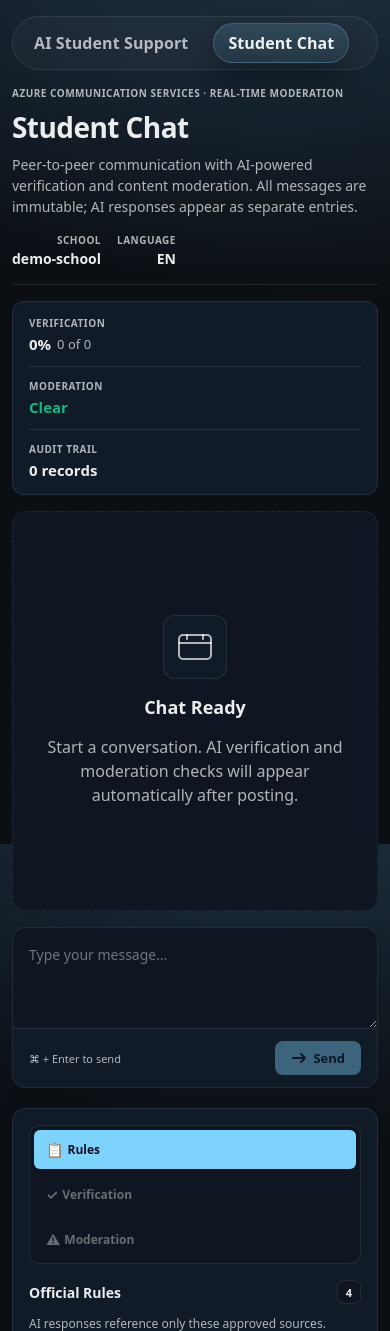
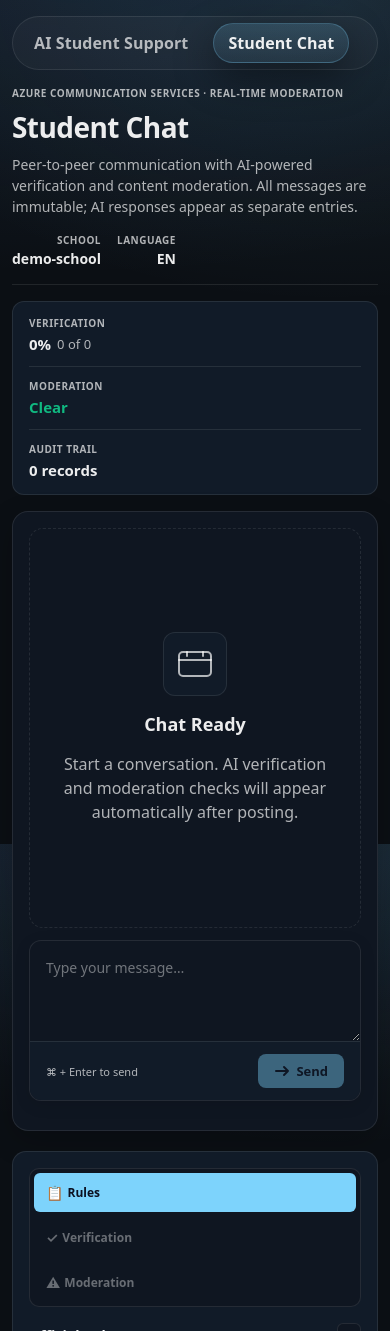
Before and after one commit to ME-Massine/azure-ai-student-support, a Next.js app: page /general-chat in a window 390 px wide. Shown: the top 1331 px of the page. Built offline with nearby package versions, Linux system fonts and the light colour scheme.

Commit message:
Make chat viewport fixed with scrolling content

```diff
--- a/app/general-chat/page.module.css
+++ b/app/general-chat/page.module.css
@@ -149,6 +149,19 @@
   gap: 16px;
 }
 
+.chatWindow {
+  display: flex;
+  flex-direction: column;
+  gap: 12px;
+  height: 720px;
+  min-height: 640px;
+  background: var(--panel);
+  border: 1px solid var(--border);
+  border-radius: 16px;
+  padding: 16px;
+  box-shadow: 0 10px 30px rgba(0, 0, 0, 0.2);
+}
+
 /* Banner Refinements */
 .threadBanner {
   background: linear-gradient(135deg, rgba(248, 113, 113, 0.12), rgba(239, 68, 68, 0.08));
@@ -196,14 +209,15 @@
   display: flex;
   flex-direction: column;
   gap: 12px;
-  min-height: 400px;
-  max-height: 600px;
+  flex: 1;
+  min-height: 0;
   overflow-y: auto;
-  background: var(--panel);
+  background: var(--panel-2);
   border: 1px solid var(--border);
-  border-radius: 14px;
-  padding: 16px;
+  border-radius: 12px;
+  padding: 12px;
   scroll-behavior: smooth;
+  align-items: flex-start;
 }
 
 .messages::-webkit-scrollbar {
@@ -232,6 +246,7 @@
   display: flex;
   flex-direction: column;
   gap: 10px;
+  max-width: 86%;
   cursor: pointer;
   transition: all 0.2s ease;
   position: relative;
@@ -269,6 +284,23 @@
 .messageHighRisk {
   border-color: rgba(248, 113, 113, 0.5);
   background: rgba(248, 113, 113, 0.05);
+}
+
+.messageSelf {
+  align-self: flex-end;
+  margin-left: auto;
+  background: linear-gradient(
+      135deg,
+      rgba(125, 211, 252, 0.12),
+      rgba(125, 211, 252, 0.02)
+    ),
+    rgba(255, 255, 255, 0.02);
+  border-color: rgba(125, 211, 252, 0.4);
+  box-shadow: 0 6px 18px rgba(125, 211, 252, 0.15);
+}
+
+.messageOther {
+  align-self: flex-start;
 }
 
 .messageHeader {
@@ -595,7 +627,7 @@
   gap: 0;
   background: var(--panel);
   border: 1px solid var(--border);
-  border-radius: 14px;
+  border-radius: 12px;
   overflow: hidden;
   box-shadow: 0 4px 16px rgba(0, 0, 0, 0.1);
   transition: all 0.2s ease;
@@ -1023,8 +1055,9 @@
     height: 1px;
   }
 
-  .messages {
-    max-height: 500px;
+  .chatWindow {
+    height: 620px;
+    min-height: 520px;
   }
 
   .tabList {
--- a/app/general-chat/page.tsx
+++ b/app/general-chat/page.tsx
@@ -317,6 +317,7 @@ export default function GeneralChatPage() {
             </div>
           )}
 
+          <div className={styles.chatWindow}>
             <ChatTimeline
               messages={thread?.messages ?? []}
               expandedMessages={expandedMessages}
@@ -327,6 +328,7 @@ export default function GeneralChatPage() {
               moderationByMessage={moderationByMessage}
               officialSourcesByMessage={officialSourcesByMessage}
               onVerify={verifyWithAI}
+              currentUserId={demoUser.userId}
             />
 
             <MessageComposer
@@ -336,6 +338,7 @@ export default function GeneralChatPage() {
               loading={loading}
               status={status}
             />
+          </div>
         </div>
 
         <ContextSidebar
@@ -454,6 +457,7 @@ type ChatTimelineProps = {
   moderationByMessage: Record<string, ModerationFlag[]>;
   officialSourcesByMessage: Record<string, string[]>;
   onVerify: (message: ChatMessage) => void;
+  currentUserId: string;
 };
 
 function ChatTimeline({
@@ -466,6 +470,7 @@ function ChatTimeline({
   moderationByMessage,
   officialSourcesByMessage,
   onVerify,
+  currentUserId,
 }: ChatTimelineProps) {
   if (!messages.length) {
     return <EmptyChatState />;
@@ -479,11 +484,14 @@ function ChatTimeline({
         const chip = statusChip(message, moderation);
         const verification = verificationsByMessage[message.messageId];
         const isSelected = selectedMessageId === message.messageId;
+        const isSelf = message.senderId === currentUserId;
 
         return (
           <article
             key={message.messageId}
             className={`${styles.message} ${
+              isSelf ? styles.messageSelf : styles.messageOther
+            } ${
               isSelected ? styles.messageSelected : ""
             } ${moderation?.severity === "high" ? styles.messageHighRisk : ""}`}
             onClick={() => {
```
Lines whose indentation alone changed are shown as unchanged.
